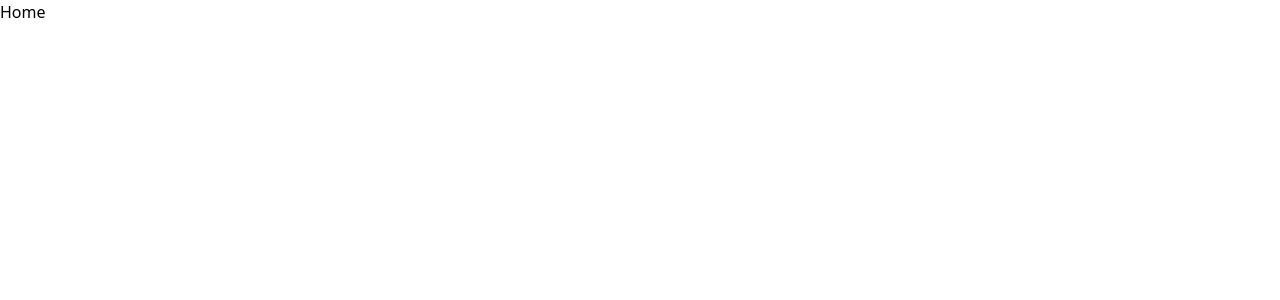
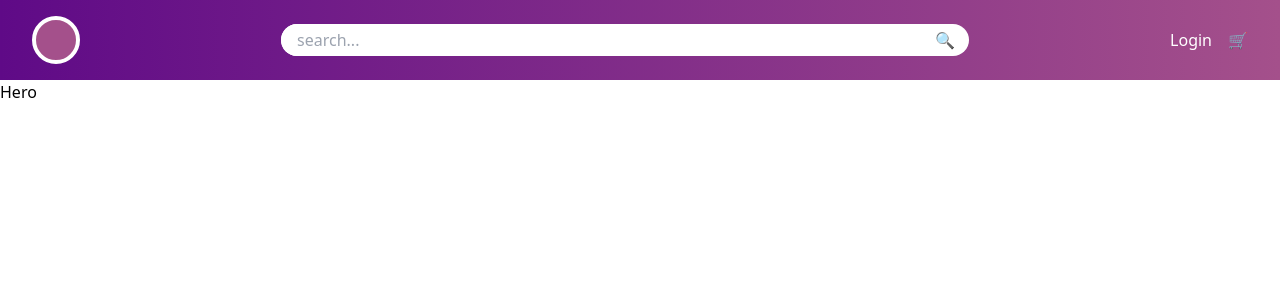
Before and after one commit to SOURABH358/ecommerce-app, a React (Create React App) app: page / in a window 1280 px wide. Shown: the top 300 px of the page. Built offline with nearby package versions, Linux system fonts and the light colour scheme.

Commit message:
added files

```diff
--- /dev/null
+++ b/src/components/Hero.js
@@ -0,0 +1,3 @@
+export default function Hero(){
+    return <h2>Hero</h2>
+}
--- /dev/null
+++ b/src/components/Navbar.js
@@ -0,0 +1,14 @@
+
+export default function Navbar(){
+    return <nav className="w-full h-[5rem] bg-gradient-to-r from-purple to-pink px-8 flex items-center justify-between">
+        <div className="w-[3rem] h-[3rem] rounded-[50%] border-4 border-[white] bg-pink"></div>
+        <form className="rounded-[1rem] bg-[white] overflow-hidden">
+            <input type="search" name="search" className = "w-[50vw] focus:outline-none px-4 leading-8" placeholder="search..."/>
+            <button className="w-[3rem]" type="button">🔍</button>
+        </form>
+        <div className="text-[white] flex gap-4">
+            <p className="cursor-pointer">Login</p>
+            <p className="cursor-pointer">🛒</p>
+        </div>
+    </nav>
+}
--- a/src/pages/Home.js
+++ b/src/pages/Home.js
@@ -1,3 +1,8 @@
+import Navbar from "../components/Navbar"
+import Hero from "../components/Hero"
 export default function Home(){
-    return <h1>Home</h1>
+    return <section id = "home__section" className="w-full h-full">
+        <Navbar/>
+        <Hero/>
+    </section>
 }
--- a/tailwind.config.js
+++ b/tailwind.config.js
@@ -4,6 +4,10 @@ module.exports = {
     "./src/**/*.{js,jsx,ts,tsx}",
   ],
   theme: {
+    colors:{
+      'purple': "#5F0A87",
+      'pink': "#A4508B"
+    },
     extend: {},
   },
   plugins: [],
```
Also changed, not shown: src/App.js (+5 -5 lines).
